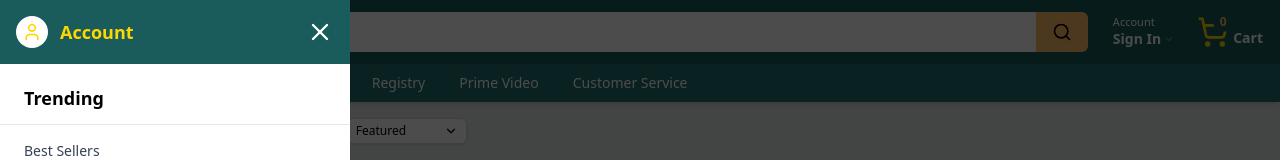
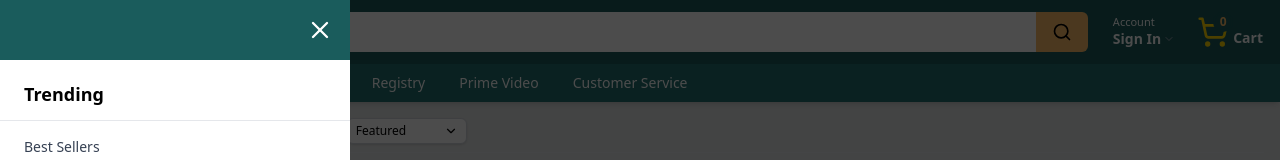
Before and after one commit to Ismaak47/Ir-Shop, a React (Vite) app: page /games in a window 1280 px wide. Both pictures are taken after a click on the element "All". Shown: the top 160 px of the page. Built offline with nearby package versions, Linux system fonts and the light colour scheme.

Commit message:
feat: Add payment method icons to auth page
Adds M-Pesa and Airtel Money icons to the authentication page footer, enhancing the visual representation of supported payment methods. Also simplifies the header's account section by removing redundant elements.

```diff
--- a/auth.html
+++ b/auth.html
@@ -196,6 +196,33 @@
             <a href="#" class="text-[11px] text-blue-600 hover:underline">Help</a>
         </div>
         <p class="text-[11px] text-[#FFD700] font-bold">© 2026 Ir-Shop. All rights reserved.</p>
+
+        <!-- Payment Methods Toggle Icons -->
+        <div class="flex flex-wrap items-center justify-center gap-2 sm:gap-3 mt-6 w-full px-2">
+            <!-- M-Pesa -->
+            <div class="flex items-center gap-1.5 px-2.5 py-1.5 bg-white border border-gray-200 rounded-full shadow-sm hover:shadow-md hover:border-green-500 transition-all cursor-pointer group">
+                <div class="w-5 h-5 rounded-full bg-green-500 flex items-center justify-center text-white group-hover:scale-110 transition-transform">
+                    <svg class="w-3 h-3" fill="none" stroke="currentColor" viewBox="0 0 24 24"><path stroke-linecap="round" stroke-linejoin="round" stroke-width="2.5" d="M12 18h.01M8 21h8a2 2 0 002-2V5a2 2 0 00-2-2H8a2 2 0 00-2 2v14a2 2 0 002 2z"></path></svg>
+                </div>
+                <span class="text-[10px] font-bold text-gray-700 group-hover:text-green-600 transition-colors">M-PESA</span>
+            </div>
+
+            <!-- Airtel Money -->
+            <div class="flex items-center gap-1.5 px-2.5 py-1.5 bg-white border border-gray-200 rounded-full shadow-sm hover:shadow-md hover:border-red-500 transition-all cursor-pointer group">
+                <div class="w-5 h-5 rounded-full bg-red-500 flex items-center justify-center text-white group-hover:scale-110 transition-transform">
+                    <svg class="w-3 h-3" fill="none" stroke="currentColor" viewBox="0 0 24 24"><path stroke-linecap="round" stroke-linejoin="round" stroke-width="2.5" d="M13 10V3L4 14h7v7l9-11h-7z"></path></svg>
+                </div>
+                <span class="text-[10px] font-bold text-gray-700 group-hover:text-red-600 transition-colors">Airtel</span>
+            </div>
+
+            <!-- MixByYas -->
+            <div class="flex items-center gap-1.5 px-2.5 py-1.5 bg-white border border-gray-200 rounded-full shadow-sm hover:shadow-md hover:border-purple-500 transition-all cursor-pointer group">
+                <div class="w-5 h-5 rounded-full bg-gradient-to-r from-purple-600 to-blue-600 flex items-center justify-center text-white group-hover:scale-110 transition-transform">
+                    <svg class="w-3 h-3" fill="none" stroke="currentColor" viewBox="0 0 24 24"><path stroke-linecap="round" stroke-linejoin="round" stroke-width="2.5" d="M20 7l-8-4-8 4m16 0l-8 4m8-4v10l-8 4m0-10L4 7m8 4v10M4 7v10l8 4"></path></svg>
+                </div>
+                <span class="text-[10px] font-bold text-gray-700 group-hover:text-purple-600 transition-colors">MixByYas</span>
+            </div>
+        </div>
     </div>
 
     <!-- Toast Notification -->
--- a/src/components/Header.tsx
+++ b/src/components/Header.tsx
@@ -149,15 +149,7 @@ export const Sidebar = ({ isOpen, onClose }: SidebarProps) => {
             className="fixed top-0 left-0 bottom-0 w-[280px] sm:w-[350px] bg-white z-[101] overflow-y-auto"
           >
             <div className="bg-irshop-teal text-white p-4 flex flex-col sticky top-0 z-10">
-              <div className="flex items-center justify-between">
-                <div className="flex items-center gap-3 cursor-pointer">
-                  <div className="w-8 h-8 bg-white rounded-full flex items-center justify-center">
-                    <User size={20} className="text-[#FFD700]" />
-                  </div>
-                  <span className="font-bold text-lg text-[#FFD700]">
-                    Account
-                  </span>
-                </div>
+              <div className="flex items-center justify-end">
                 <button
                   onClick={onClose}
                   className="text-white hover:text-gray-300"
```
